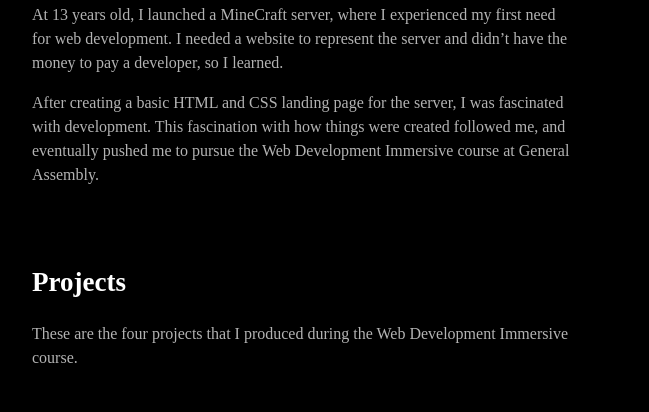
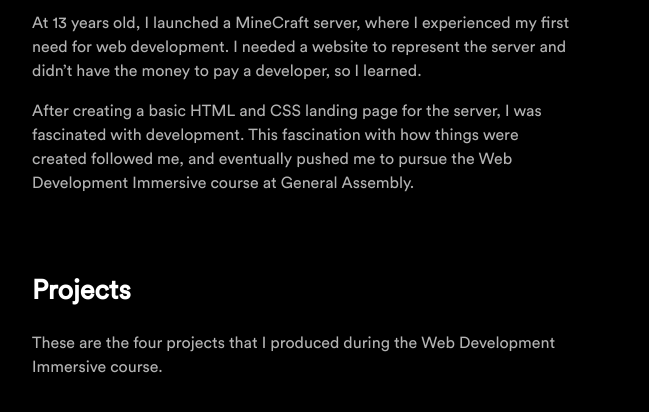
Before and after one commit to josephlalley1/personal-site, a plain HTML site: page index.html in a window 1280 px wide. Shown: the part 583-995 px from the top of the page, without its empty margins (96-745 px from the left). Drawn offline with Linux system fonts and the light colour scheme.

Commit message:
Add files via upload

```diff
--- a/style.css
+++ b/style.css
@@ -2,6 +2,11 @@ html, body {
   background-color: black;
   color: white;
   font-family: 'Circular Std';
+}
+
+@font-face {
+  font-family: 'Circular Std';
+  src: url('CircularStd-Book.ttf') format('truetype');
 }
 
 a {
```
Also changed, not shown: CircularStd-Book.ttf (added).
